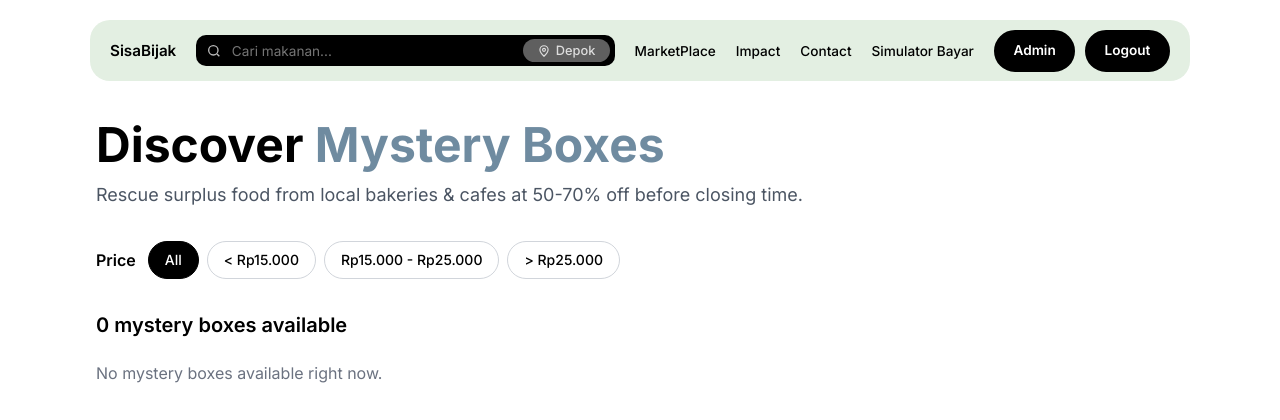
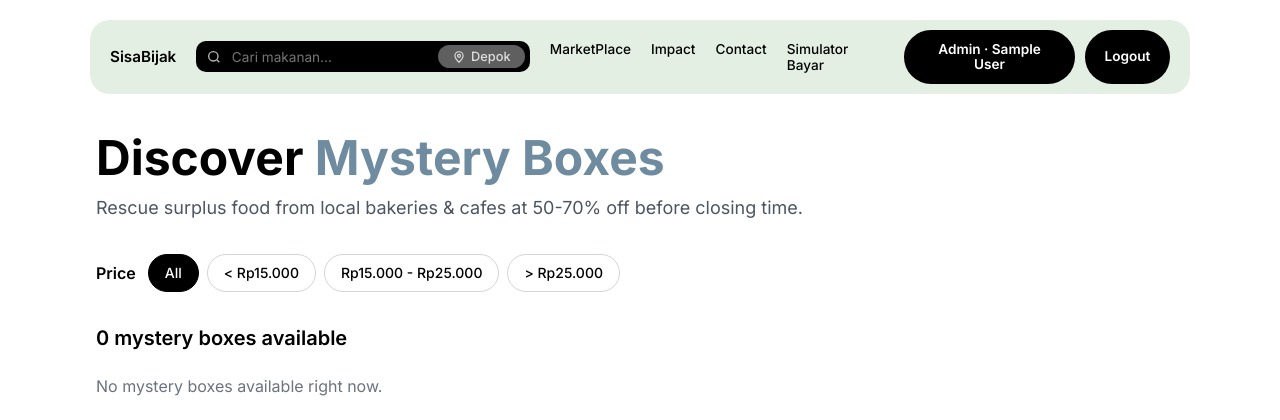
Before and after one commit to pbp-kelompok-a7/PBP-Project, a Django app: page /catalog/ in a window 1280 px wide. Shown: the top 420 px of the page. Run offline with Django 5.2, Linux system fonts and the light colour scheme; the visitor is signed in with stand-in values (Sample User, id 1); data comes from the database, SQL or seed files in the repository; data that the repository does not hold is empty; some libraries are stand-ins or nearby versions.

Commit message:
identitas admin

```diff
--- a/templates/base.html
+++ b/templates/base.html
@@ -89,7 +89,7 @@
             {% if user.is_authenticated %}
                 {% if user.is_staff or user.is_superuser %}
                     <a href="{% url 'admin:index' %}" class="btn btn-dark">
-                        Admin
+                        Admin · {{ user.get_full_name|default:user.username }}
                     </a>
                     <a href="{% url 'main:logout' %}" class="btn btn-dark">
                         Logout
```
